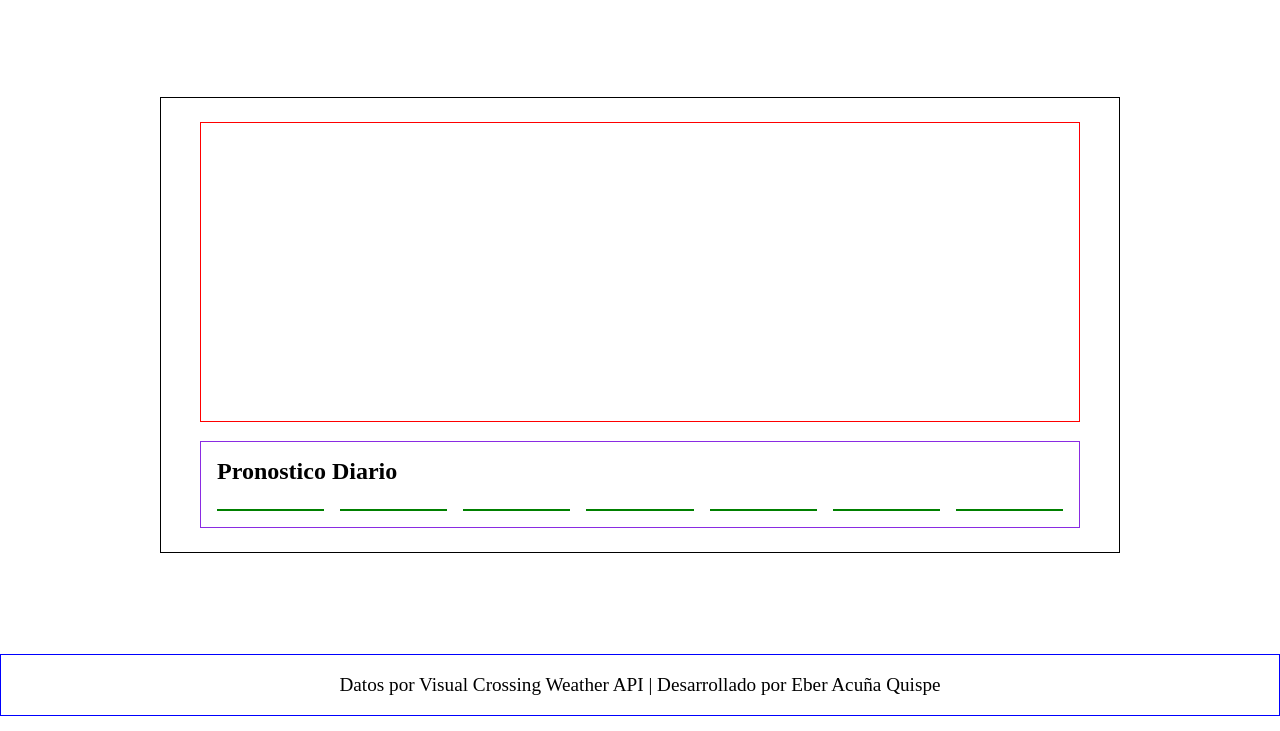
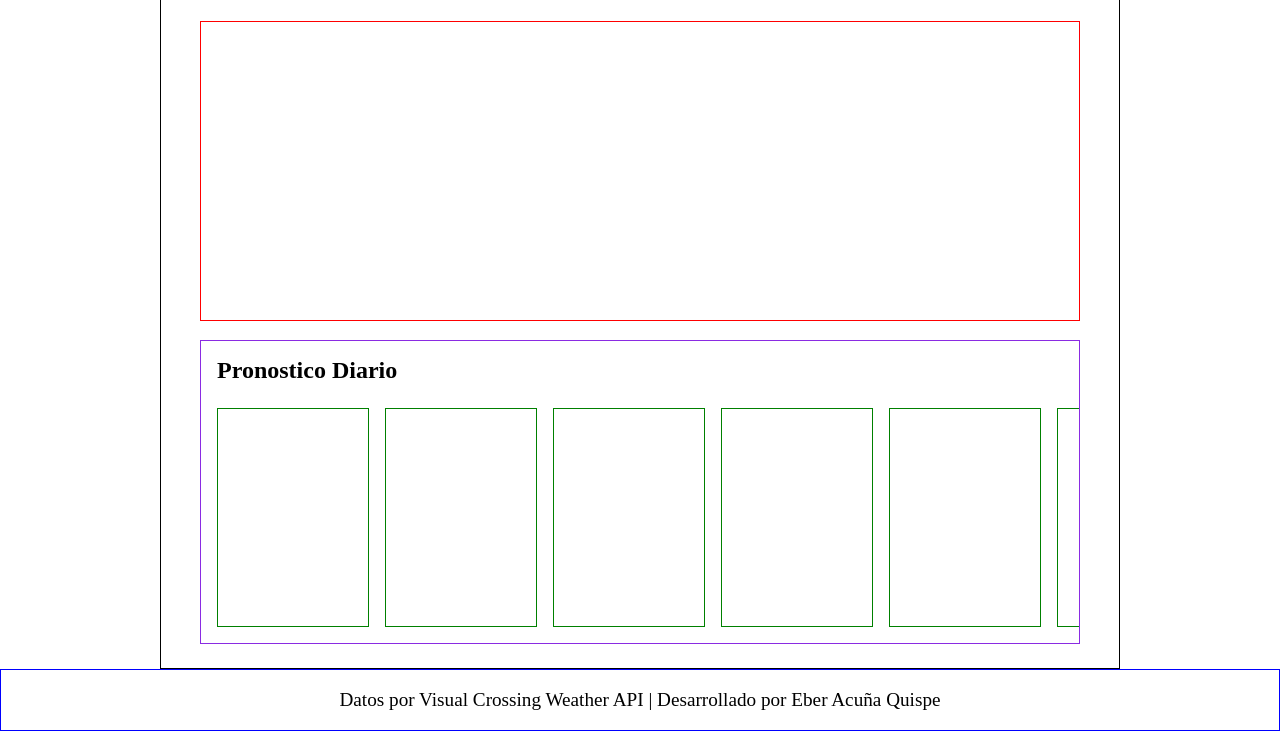
Before and after one commit to eber-dev/Weather-App, a website built with webpack: page src/template.html in a window 1280 px wide. Shown: the part 84-815 px from the top of the page. Built offline with nearby package versions, Linux system fonts and the light colour scheme; files whose address does not match are found by name.

Commit message:
Se corrigio las cartas del contenedor parte dos con flex shrink 0 para que no se encojan

```diff
--- a/src/styles.css
+++ b/src/styles.css
@@ -127,18 +127,21 @@ body {
 
 .dias {
     display: flex;
+    gap: 1rem;
+    margin-bottom: 1rem;
     overflow-x: auto;
-    gap: 1rem;
-    margin-inline: 1rem;
-    margin-bottom: 1rem;
+    padding-left: 1rem;
+    padding-right: 1rem;
 }
 
 .dia {
     border: 1px solid green;
     display: flex;
     flex-direction: column;
-    width: 15rem;
     align-items: center;
+    height: 13.7rem;
+    width: 9.5rem;
+    flex-shrink: 0;
 }
 
 .dia > h2 {
```
